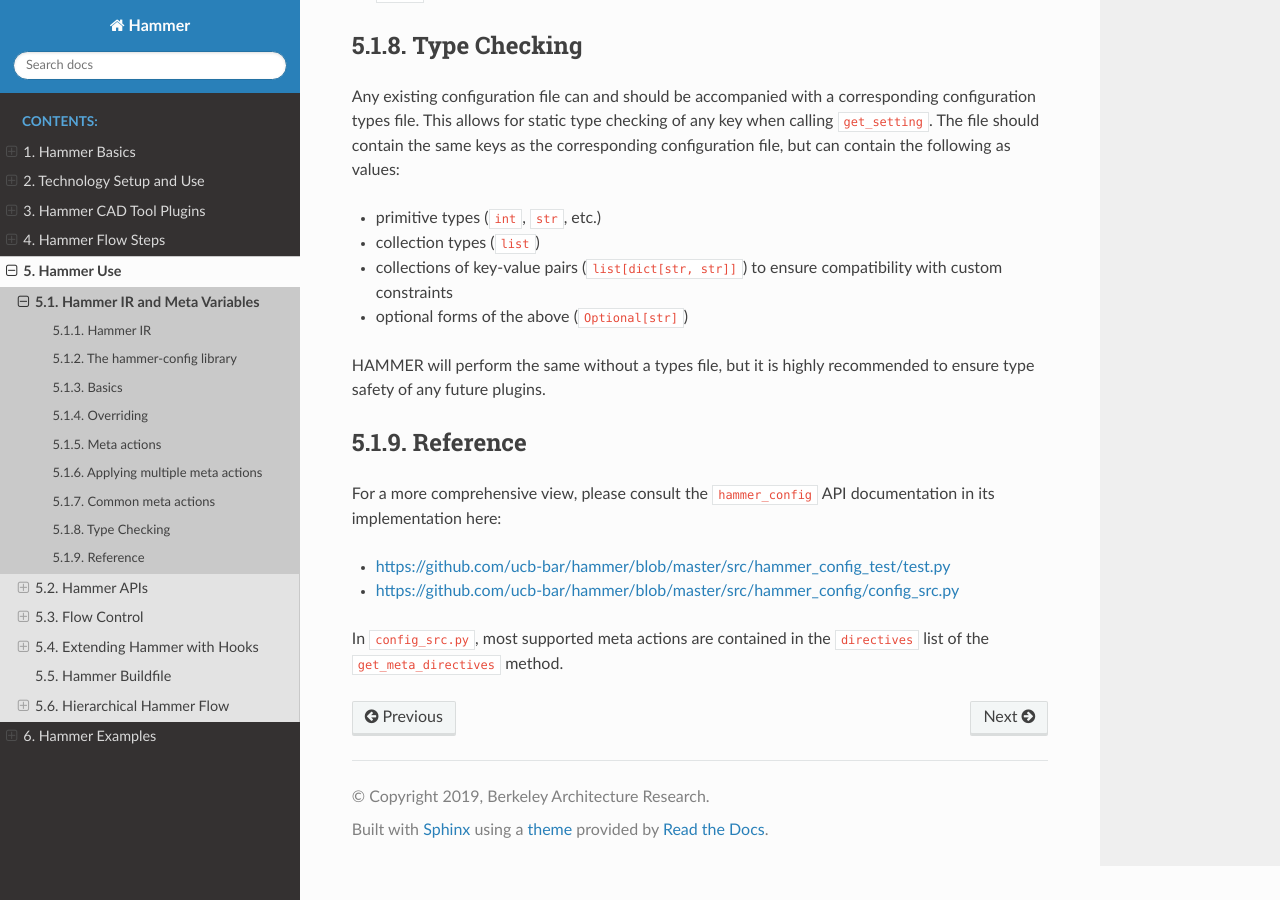
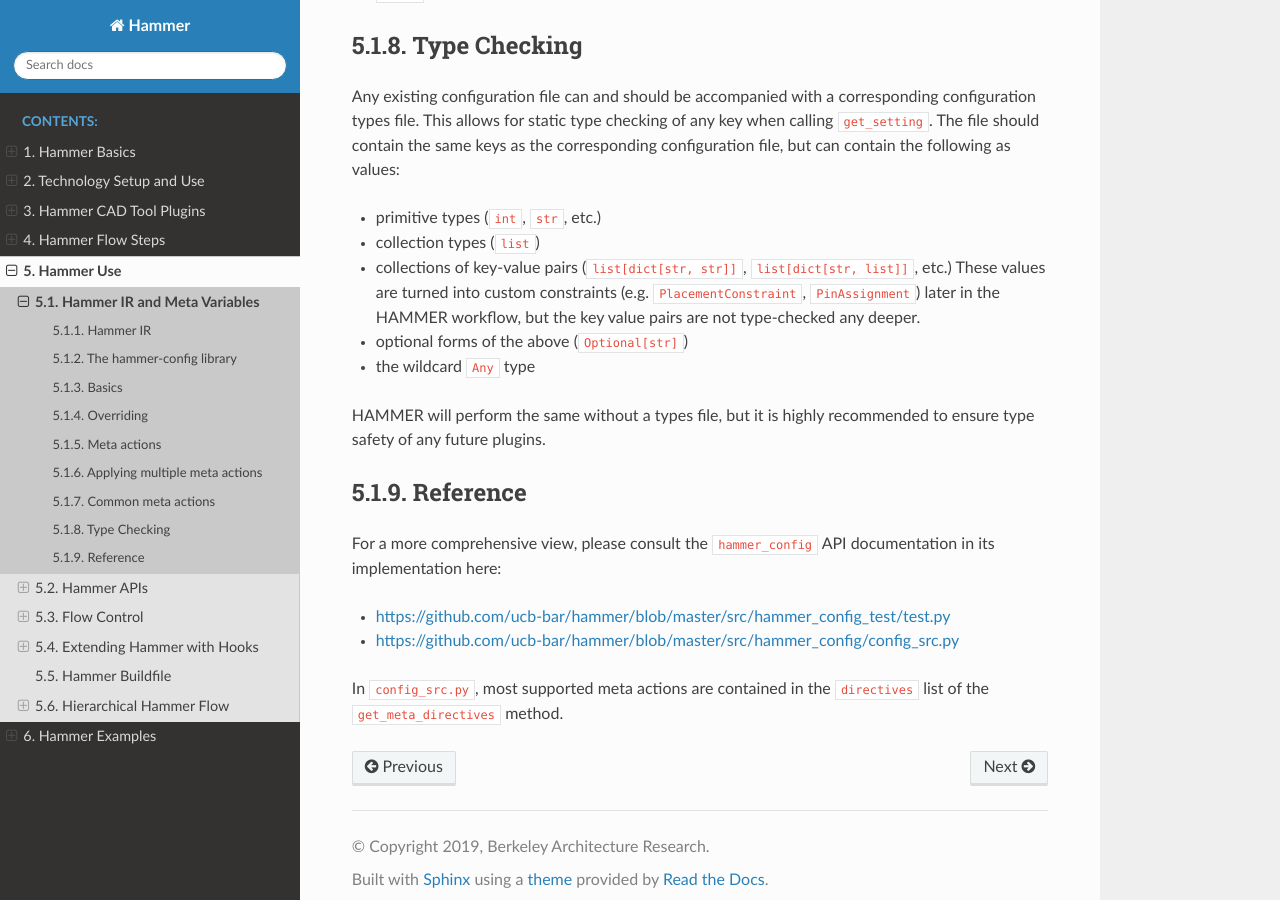
Before and after one commit to ucb-bar/hammer, a Sphinx documentation site: the page built from doc/Hammer-Use/Hammer-Config.rst, in a window 1280 px wide and 900 px high, scrolled down 4575 px. Built offline with Sphinx 7.4.7 and the Read the Docs theme 2.0.0, drawn with Linux system fonts in a browser that asks for light colours; pages that are not in the unit, such as notebooks, are missing from menus.

Commit message:
elaborate on custom constriants

```diff
--- a/doc/Hammer-Use/Hammer-Config.rst
+++ b/doc/Hammer-Use/Hammer-Config.rst
@@ -220,8 +220,9 @@ The file should contain the same keys as the corresponding configuration file, b
 
 - primitive types (``int``, ``str``, etc.)
 - collection types (``list``)
-- collections of key-value pairs (``list[dict[str, str]]``) to ensure compatibility with custom constraints
+- collections of key-value pairs (``list[dict[str, str]]``, ``list[dict[str, list]]``, etc.) These values are turned into custom constraints (e.g. ``PlacementConstraint``, ``PinAssignment``) later in the HAMMER workflow, but the key value pairs are not type-checked any deeper.
 - optional forms of the above (``Optional[str]``)
+- the wildcard ``Any`` type
 
 HAMMER will perform the same without a types file, but it is highly recommended to ensure type safety of any future plugins.
 
```
